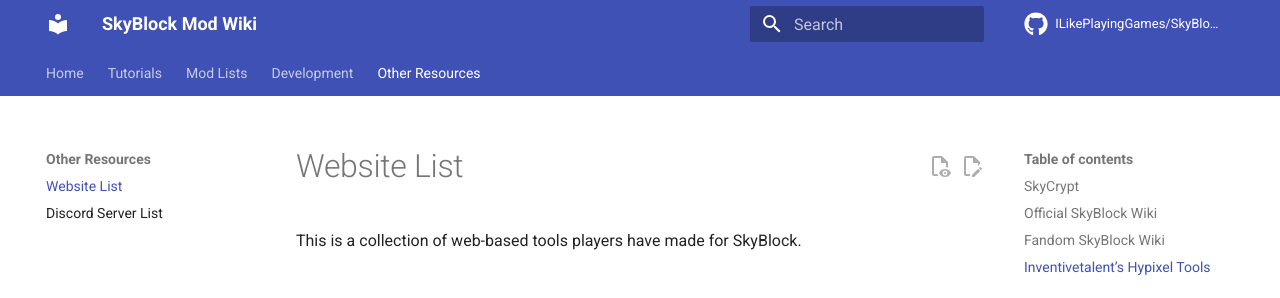
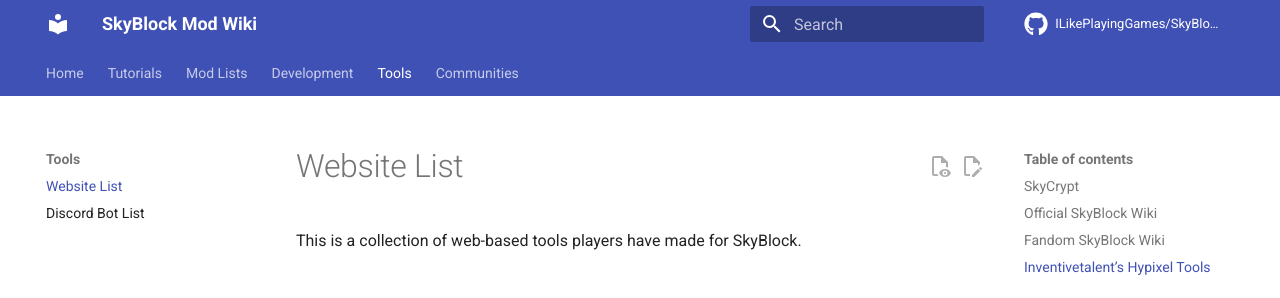
Before and after one commit to ModMalwareInvestigation/SkyBlockModWiki, an MkDocs documentation site: the page built from docs/tools/website-list.md, in a window 1280 px wide and 1031 px high. Shown: the top 298 px of the window. Built offline with MkDocs 1.6.1 and Material for MkDocs 9.7.7, drawn with Linux system fonts in a browser that asks for light colours; comment, search, counter and statistics services are not loaded.

Commit message:
Add discord bot list and reorganize nav

```diff
--- a/mkdocs.yml
+++ b/mkdocs.yml
@@ -39,6 +39,8 @@
       - General Mod List: 'mod-lists/general-mod-list.md'
   - Development:
       - Getting started with Mod Development: 'development/getting-started.md'
-  - Other Resources:
-      - Website List: 'other-resources/website-list.md'
-      - Discord Server List: 'other-resources/discord-server-list.md'
+  - Tools:
+      - Website List: 'tools/website-list.md'
+      - Discord Bot List: 'tools/discord-bot-list.md'
+  - Communities:
+      - Discord Server List: 'communities/discord-server-list.md'
```
Also changed, not shown: docs/tools/discord-bot-list.md (added, +8 -0 lines), docs/communities/discord-server-list.md (renamed from docs/other-resources/discord-server-list.md), docs/tools/website-list.md (renamed from docs/other-resources/website-list.md).
